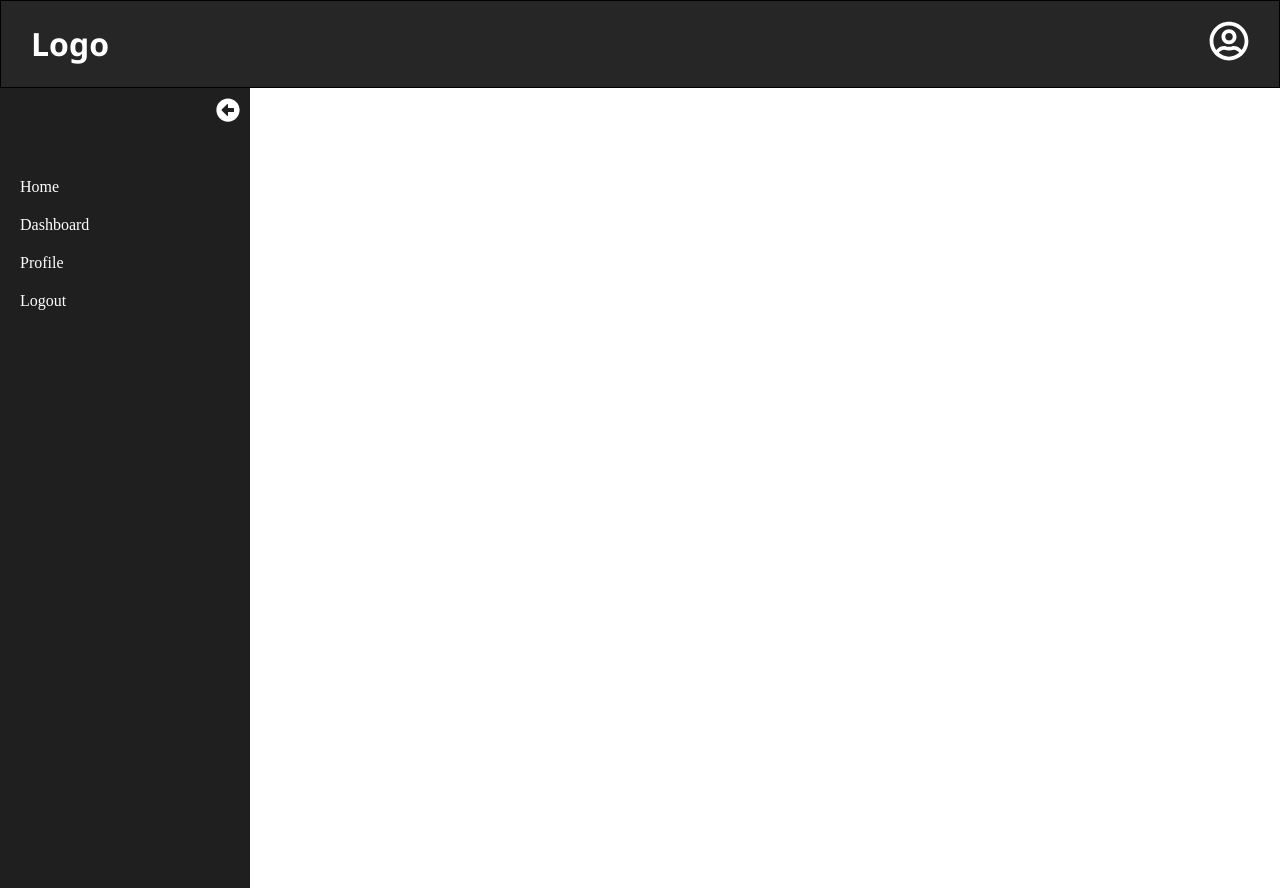
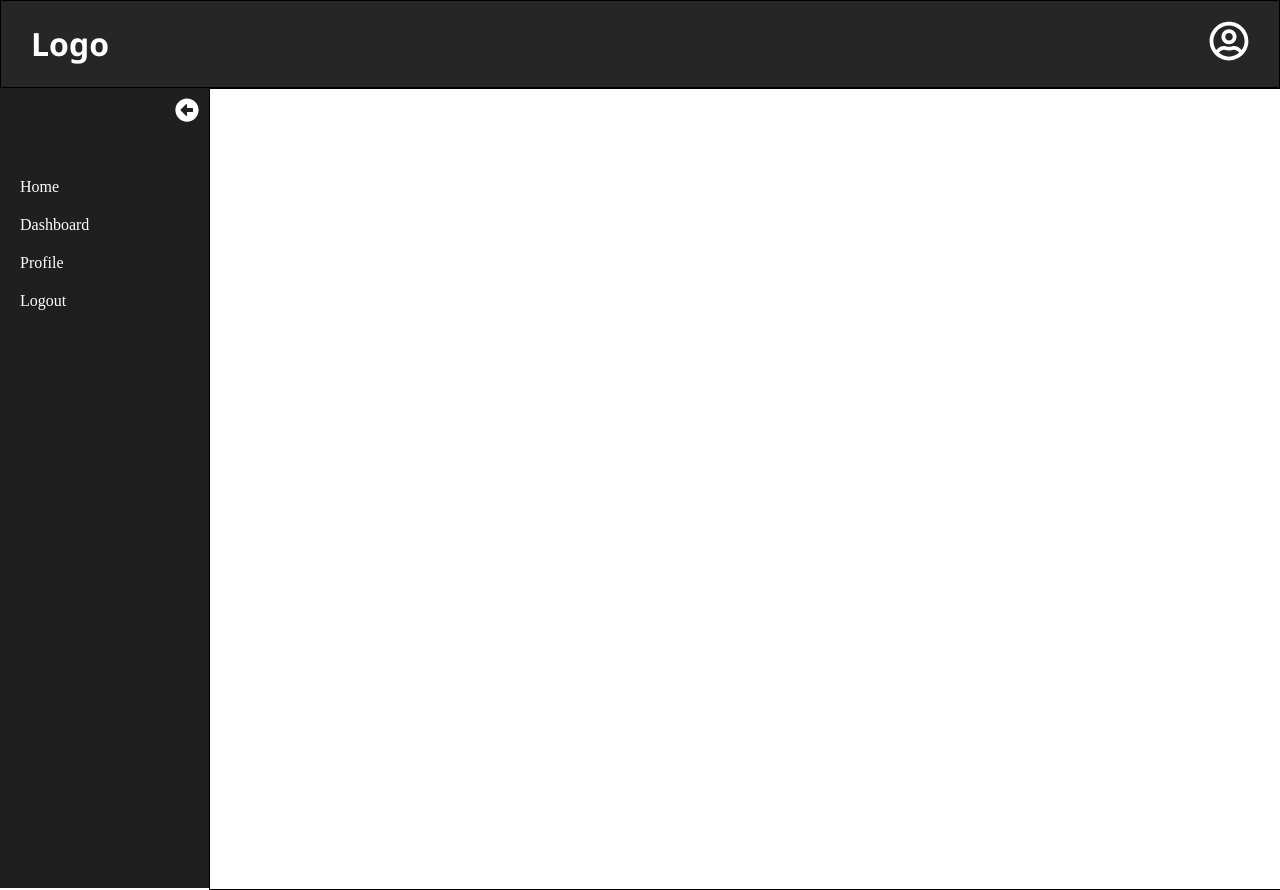
Before and after one commit to dhavaldodiya96/PracticalTask, a React (Vite) app in the folder my-vite-app/: page /dashboard in a window 1280 px wide. Before the commit the page ends 800 px from the top, so only its background shows below. Built offline with nearby package versions, Linux system fonts and the light colour scheme.

Commit message:
sideBar and Navbar created sideBar and added page with link on sideBar. created Navbar component.

```diff
--- a/my-vite-app/src/Layouts/MainLayouts.jsx
+++ b/my-vite-app/src/Layouts/MainLayouts.jsx
@@ -15,11 +15,9 @@ const MainLayouts = () => {
 
   return (
     <div className="layout-container">
-      {/* Header/Navbar */}
       <Header />
 
-      <div className="layout-content">
-        {/* Sidebar */}
+      <div className="layout-content" style={{ display: "flex" }}>
         <div className={`sidebar ${isSidebarOpen ? "open" : "closed"}`}>
           <button className="sidebar-toggle" onClick={toggleSidebar}>
             {isSidebarOpen ? (
@@ -32,11 +30,7 @@ const MainLayouts = () => {
         </div>
 
         {/* Main Content */}
-        <div
-          className={`main-content ${
-            isSidebarOpen ? "with-sidebar" : "no-sidebar"
-          }`}
-        >
+        <div style={{ width: "100%" }}>
           <Outlet /> {/* Render child pages */}
         </div>
       </div>
--- a/my-vite-app/src/Pages/Dashboard.jsx
+++ b/my-vite-app/src/Pages/Dashboard.jsx
@@ -1,5 +1,11 @@
+import "../style/dahboard.css";
+
 const Dashboard = () => {
-  return <div></div>;
+  return (
+    <div className="dashboard">
+      <div></div>
+    </div>
+  );
 };
 
 export default Dashboard;
--- /dev/null
+++ b/my-vite-app/src/style/dahboard.css
@@ -0,0 +1,13 @@
+body, html {
+    margin: 0;
+    padding: 0;
+    width: 100%;
+    height: 100%;
+    box-sizing: border-box;
+}
+
+.dashboard{
+ border: 1px solid;
+ width: 100%;
+ height: 100vh;
+}
--- a/my-vite-app/src/style/sideBar.css
+++ b/my-vite-app/src/style/sideBar.css
@@ -34,20 +34,20 @@ margin-top: 20px;
 
 /* Sidebar */
 .sidebar {
-  position: fixed;
-  width: 250px; /* Sidebar width when open */
+  /* posi; */
+  width: 250px;
   background-color: #1f1f1f;
   height: 100vh;
   color: white;
   transition: transform 0.3s ease-in-out, width 0.3s ease-in-out;
   display: flex;
   flex-direction: column;
+   overflow-y: auto;
 }
 
 .sidebar.closed {
-  transform: translateX(-100%); /* Fully hide sidebar */
-  width: 50px; /* Keep only a small width for the toggle icon */
-  transform: none;
+   /* transform: translateX(-70%); */
+    width: 50px;
 }
 
 .sidebar.open {
```
